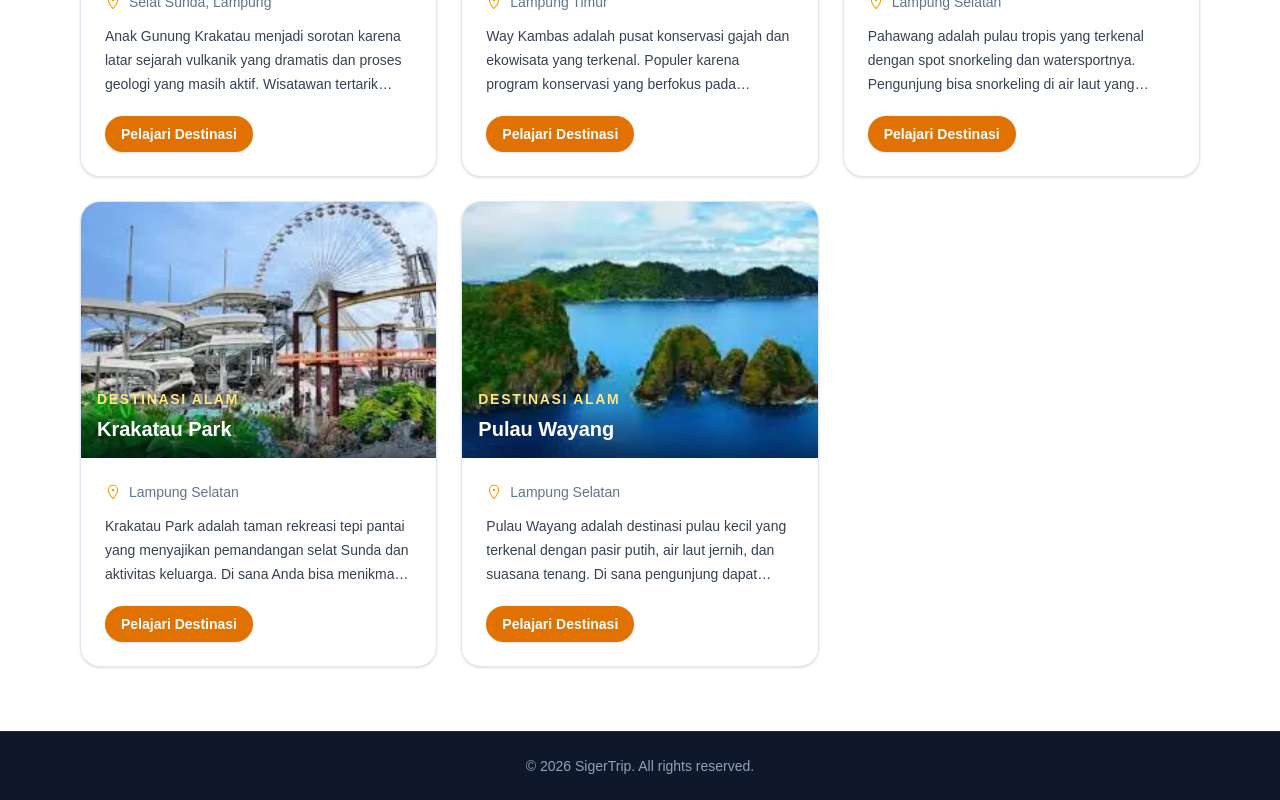
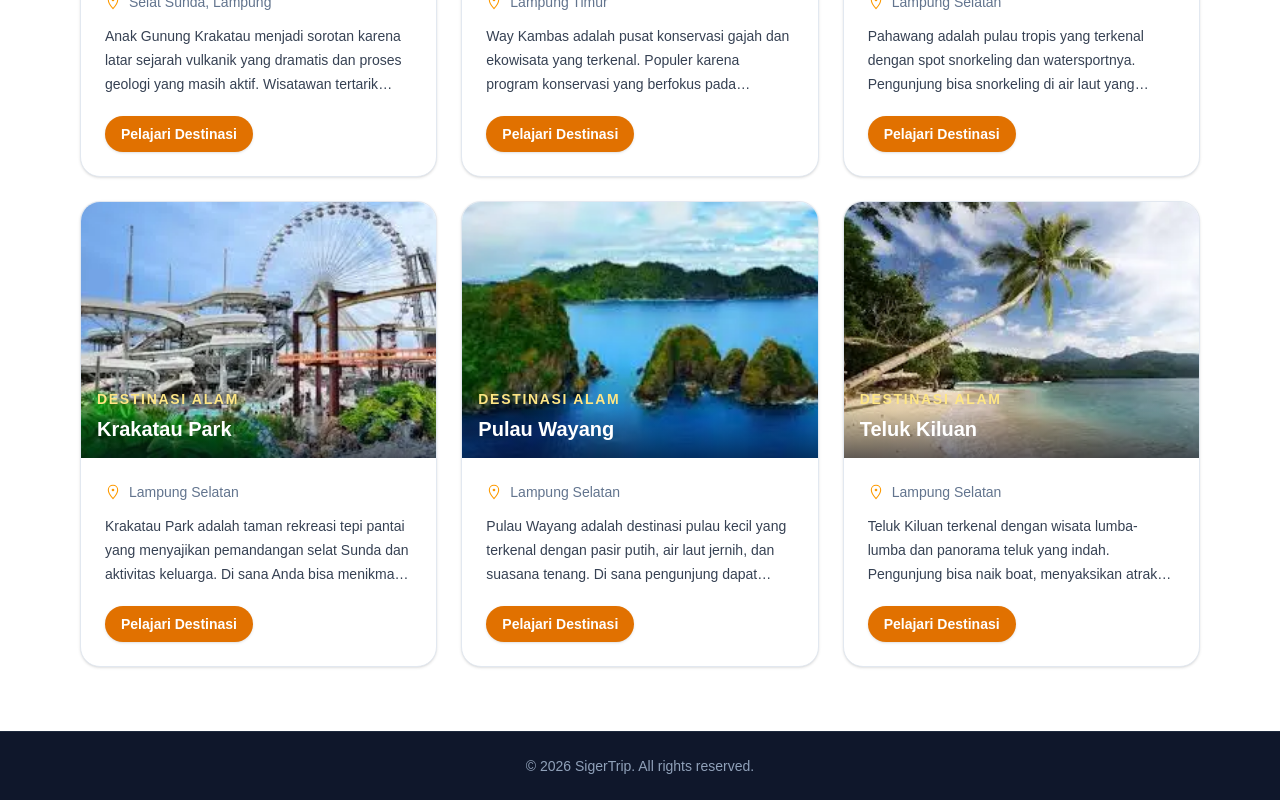
Before and after one commit to Nafiz-547/TI-WEB-24A-ShuangXi, a Next.js app in the folder siger-trip/: page / in a window 1280 px wide. Shown: the part 4964-5764 px from the top of the page. Built offline with nearby package versions, Linux system fonts and the light colour scheme.

Commit message:
tama: menambah card di section wisata alam

```diff
--- a/siger-trip/components/DestinasiAlam.tsx
+++ b/siger-trip/components/DestinasiAlam.tsx
@@ -41,6 +41,14 @@ const destinations = [
     description: 'Pulau Wayang adalah destinasi pulau kecil yang terkenal dengan pasir putih, air laut jernih, dan suasana tenang. Di sana pengunjung dapat snorkeling, berenang, memancing, atau sekadar bersantai menikmati panorama pulau-pulau kecil di sekitar Selat Sunda.',
     image: '/images/Pulau Wayang.webp',
     alt: 'Pemandangan Pulau Wayang Lampung'
+  },
+  {
+    id: 'teluk-kiluan',
+    title: 'Teluk Kiluan',
+    location: 'Lampung Selatan',
+    description: 'Teluk Kiluan terkenal dengan wisata lumba-lumba dan panorama teluk yang indah. Pengunjung bisa naik boat, menyaksikan atraksi lumba-lumba liar, berenang di pantai, dan menikmati sunset di pesisir yang tenang.',
+    image: '/images/Teluk Kiluan.webp',
+    alt: 'Pemandangan Teluk Kiluan Lampung'
   }
 ]
 
```
Also changed, not shown: siger-trip/public/images/Teluk Kiluan.webp (added).
